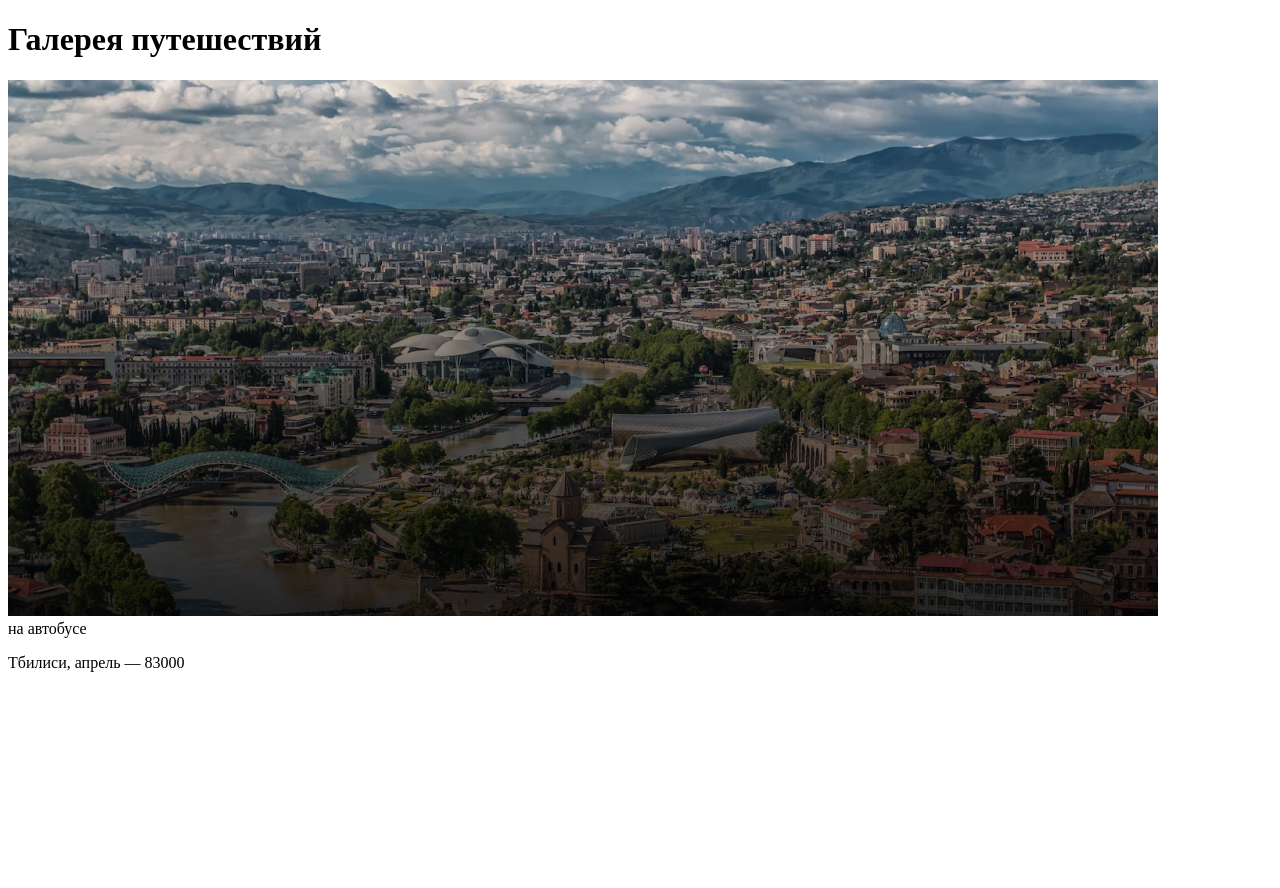
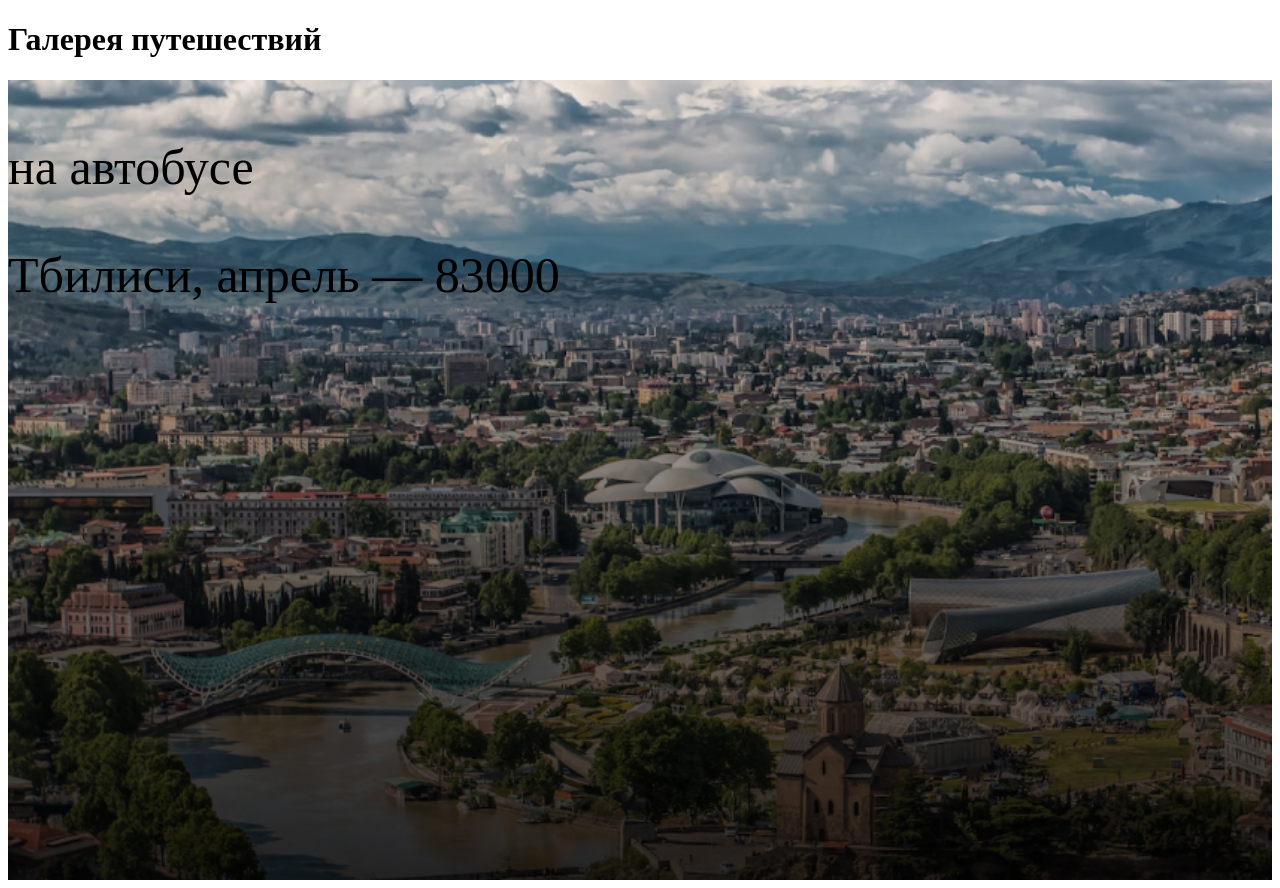
Before and after one commit to victorgolovin/react-trips-gallery, a React (Vite) app: page / in a window 1280 px wide. Before the commit the page ends 800 px from the top, so only its background shows below. Built offline with nearby package versions, Linux system fonts and the light colour scheme; the HTML template or start-up script is replaced by a standard one.

Commit message:
add background image

```diff
--- a/src/components/GallerySection/GallerySection.css
+++ b/src/components/GallerySection/GallerySection.css
@@ -0,0 +1,7 @@
+.background {
+  background-image: url("../../assets/travelcard1img.jpg");
+  background-size: cover;
+  height: 100vh;
+  font-size: 50px;
+  background-repeat: no-repeat;
+}
--- a/src/components/GallerySection/GallerySection.jsx
+++ b/src/components/GallerySection/GallerySection.jsx
@@ -1,30 +1,29 @@
-import React from 'react'
-import Heading from '../Heading/Heading'
-import GalleryCart from '../GalleryCart/GalleryCart'
-import travelcard1img from '../../assets/travelcard1img.jpg'
-import imgPeople from '../../assets/imgPeople.png'
+import React from "react";
+import Heading from "../Heading/Heading";
+import GalleryCart from "../GalleryCart/GalleryCart";
+import travelcard1img from "../../assets/travelcard1img.jpg";
+import imgPeople from "../../assets/imgPeople.png";
+import "./GallerySection.css";
 
 const gallery = [
   {
     image: travelcard1img,
-    transport: 'на автобусе',
+    transport: "на автобусе",
     people: 10,
     imgPeople: imgPeople,
-    city: 'Тбилиси',
-    month: 'апрель',
-    price: 83000
-  }
-]
+    city: "Тбилиси",
+    month: "апрель",
+    price: 83000,
+  },
+];
 
 const GallerySection = () => {
   return (
     <div>
-      <Heading
-      level='h1' text='Галерея путешествий'/>
-
+      <Heading level="h1" text="Галерея путешествий" />
+      <div className="background">
         {gallery.map((card) => (
           <GalleryCart
-        image={card.image}
             transport={card.transport}
             people={card.people}
             imgPeople={card.imgPeople}
@@ -33,9 +32,9 @@ const GallerySection = () => {
             price={card.price}
           />
         ))}
+      </div>
+    </div>
+  );
+};
 
-    </div>
-  )
-}
-
-export default GallerySection
+export default GallerySection;
```
Lines whose indentation alone changed are shown as unchanged.
